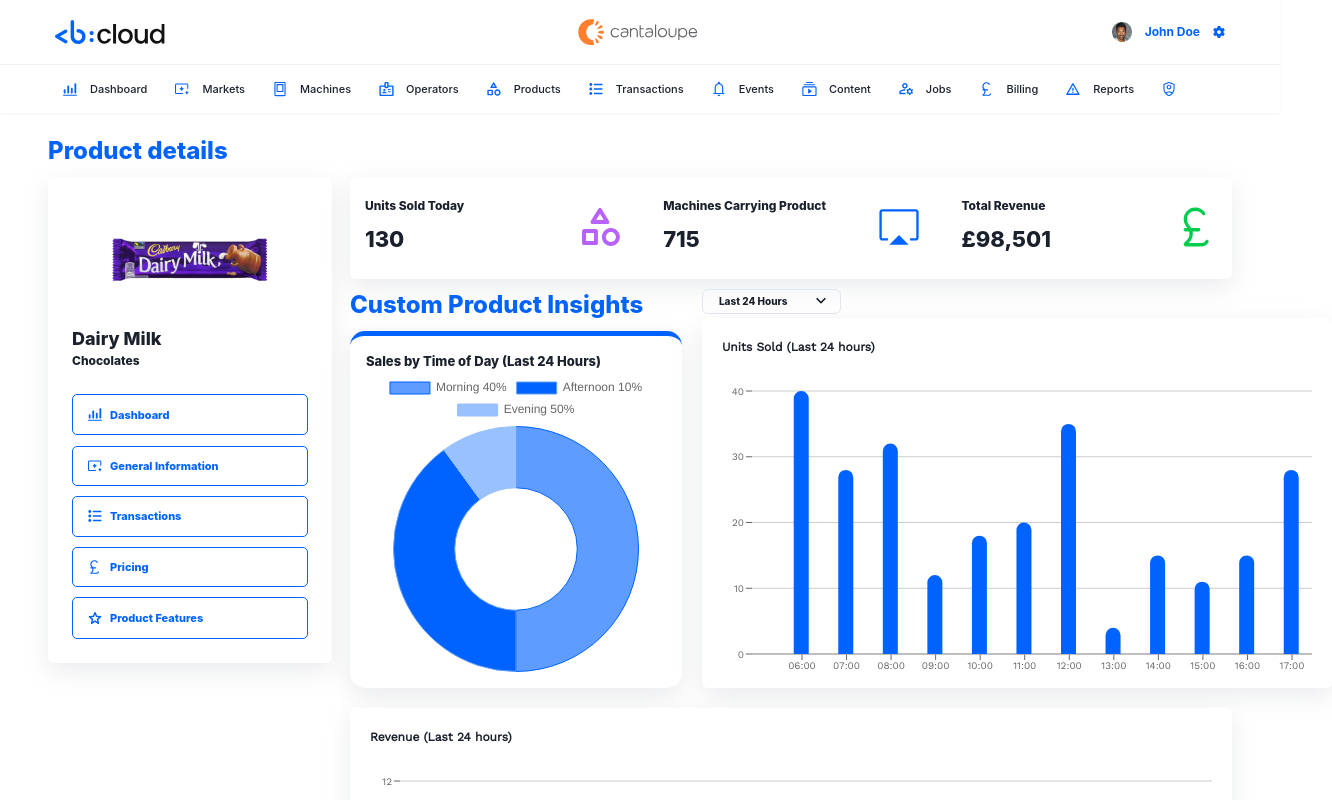
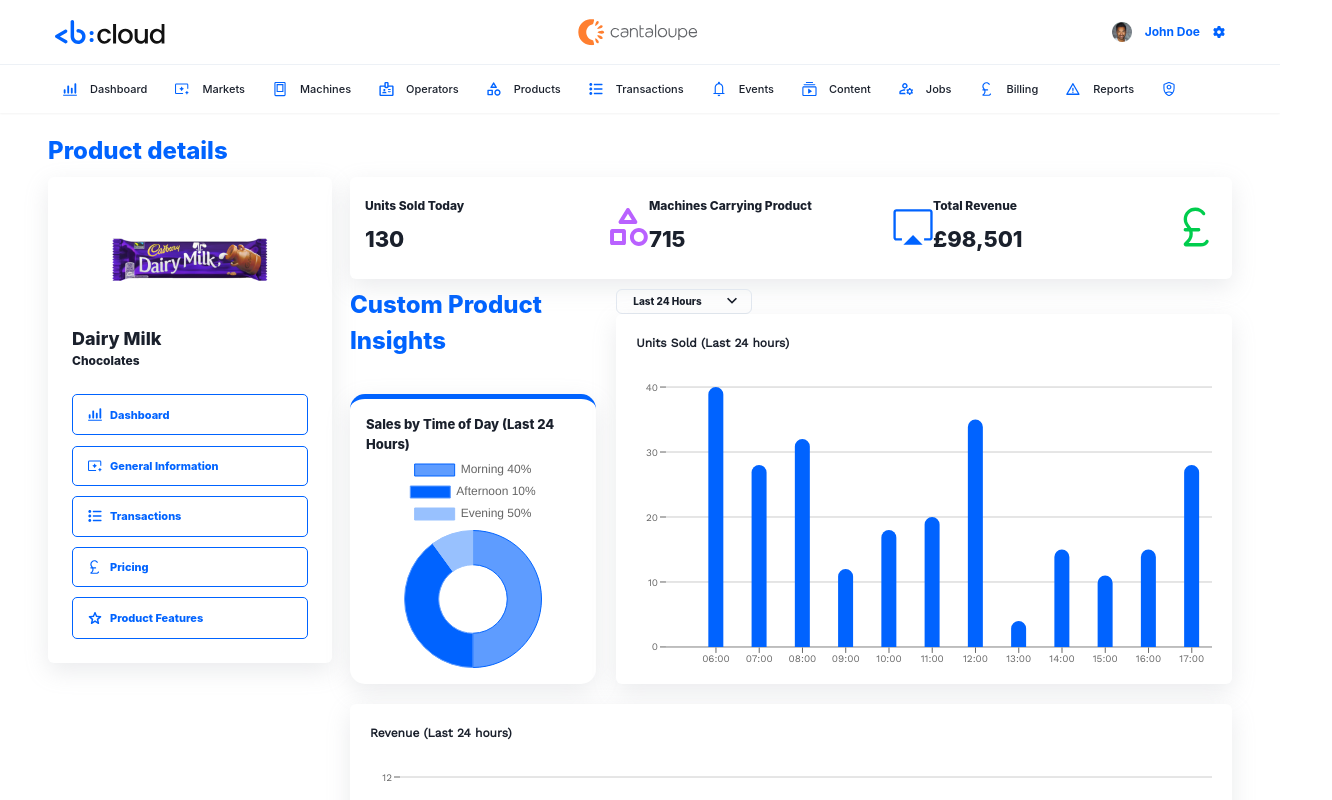
Before and after one commit to CripaVarghese/b-cloud, a React (Vite) app: page / in a window 1280 px wide. Shown: the top 800 px of the page, 1332 px wide, since content can reach past the window. Built offline with nearby package versions, Linux system fonts and the light colour scheme.

Commit message:
fix: styles

```diff
--- a/src/components/CustomProduct.jsx
+++ b/src/components/CustomProduct.jsx
@@ -5,7 +5,7 @@
 const CustomProduct = () => {
   return (
     <Stack
-      w={{ base: "", md: "100%", lg: "50%" }}
+      w={{ md: "100%", lg: "40%" }}
       h={{ md: "90%", lg: "100%" }}
       justifyContent={"space-between"}
     >
--- a/src/components/Details.jsx
+++ b/src/components/Details.jsx
@@ -11,11 +11,10 @@
       h={"89.5%"}
       justifyContent={{
         base: "80%",
-        md: "",
         lg: "space-between",
         "2xl": "space-between",
       }}
-      gap={{ base: "", md: "5", lg: "2", "2xl": "5" }}
+      gap={{ md: "5", lg: "2", "2xl": "5" }}
     >
       <StatusDetails />
       <Stack gap={"5"}>
@@ -27,13 +26,13 @@
           justifyContent={"space-between"}
         >
           <CustomProduct />
-          <Stack justifyContent={"space-between"} gap={"0"}>
+          <Stack w="100%" justifyContent={"space-between"} gap={"0"}>
             <SelectDuration />
             <Chart
               color="#0063FF"
               data={data1Default}
-              width={{ base: "", md: "100%", lg: 630, "2xl": 1020 }}
-              height={{ base: "", md: 390, lg: 370, "2xl": 485 }}
+              width={{ md: "100%", lg: "100%", "2xl": "100%" }}
+              height={{ md: 390, lg: 370, "2xl": 485 }}
               text={"Units Sold"}
             />
           </Stack>
@@ -42,8 +41,8 @@
         <Chart
           color="#00CD4D"
           data={data2}
-          width={{ base: "", md: "100%", lg: "100%", "2xl": "100%" }}
-          height={{ base: "", md: 390, lg: 370, "2xl": 400 }}
+          width={{ md: "100%", lg: "100%", "2xl": "100%" }}
+          height={{ md: 390, lg: 370, "2xl": 400 }}
           text={"Revenue"}
         />
       </Stack>
--- a/src/components/StatusDetails.jsx
+++ b/src/components/StatusDetails.jsx
@@ -1,21 +1,56 @@
-import { Card, CardBody, Box, Text, HStack, Divider, Stack, Flex } from "@chakra-ui/react"
-import statusList from '../dataLists/statusList'
-import { productDetailsStyles as styles } from "../styles"
+import {
+  Card,
+  CardBody,
+  Box,
+  Text,
+  HStack,
+  Stack,
+  Flex,
+} from "@chakra-ui/react";
+import statusList from "../dataLists/statusList";
+import { productDetailsStyles as styles } from "../styles";
 
 const StatusDetails = () => {
   return (
-    <HStack gap={'3'} justifyContent={{base:'space-evenly',lg:'flex-end'}}>
-      <Card w={{ base: '100%', md:'100%',lg:'100%' }} h={{  md:'10%',lg:'102'}} boxShadow={'rgba(149, 157, 165, 0.2) 0px 8px 24px'}>
-        <CardBody p={'20px 15px'}>
-          <Flex direction={{ base:'column', md:'column',lg:'row'}} justifyContent={'space-between'} alignItems={{ md:'flex-start',lg:'center'}}>
+    <HStack gap={"3"} justifyContent={{ base: "space-evenly", lg: "flex-end" }}>
+      <Card
+        w={{ base: "100%", md: "100%", lg: "100%" }}
+        h={{ md: "10%", lg: "102" }}
+        boxShadow={"rgba(149, 157, 165, 0.2) 0px 8px 24px"}
+      >
+        <CardBody p={"20px 15px"}>
+          <Flex
+            direction={{ base: "column", md: "column", lg: "row" }}
+            justifyContent={"space-between"}
+            alignItems={{ md: "flex-start", lg: "center" }}
+          >
             {statusList.map((list, i) => (
-            <Stack key={i} py={{ base:'3', md:'0',lg:'0'}} direction={{ lg:'row'}} w={{ md:'100%',lg:'30%' }} justifyContent={'space-between'}alignItems={{ md:'center'}} >
-              <Stack justifyContent={'space-between'}>
-                  <Text {...styles.textStyles} fontWeight="extrabold">{list.title}</Text>
-                  <Text p={'0'} fontSize={'22'} fontWeight={'extrabold'}>{list.price}</Text>
+              <Stack
+                key={i}
+                py={{ base: "3", md: "0", lg: "0" }}
+                direction={{ lg: "row" }}
+                w={{ md: "100%", lg: "100%" }}
+                justifyContent={"space-between"}
+                alignItems={{ md: "center" }}
+              >
+                <Stack justifyContent={"space-between"}>
+                  <Text {...styles.textStyles} fontWeight="extrabold">
+                    {list.title}
+                  </Text>
+                  <Text p={"0"} fontSize={"22"} fontWeight={"extrabold"}>
+                    {list.price}
+                  </Text>
                 </Stack>
                 <Box>
-                {<list.svg fontSize="2px" width="40" height="40" fontWeight="30" color={list.color}/>}
+                  {
+                    <list.svg
+                      fontSize="2px"
+                      width="40"
+                      height="40"
+                      fontWeight="30"
+                      color={list.color}
+                    />
+                  }
                 </Box>
                 {/* <Divider orientation={{ md:'horizontal',lg:'vertical'}} /> */}
               </Stack>
@@ -24,8 +59,7 @@
         </CardBody>
       </Card>
     </HStack>
+  );
+};
 
-  )
-}
-
-export default StatusDetails
+export default StatusDetails;
```
Lines whose indentation alone changed are shown as unchanged.
